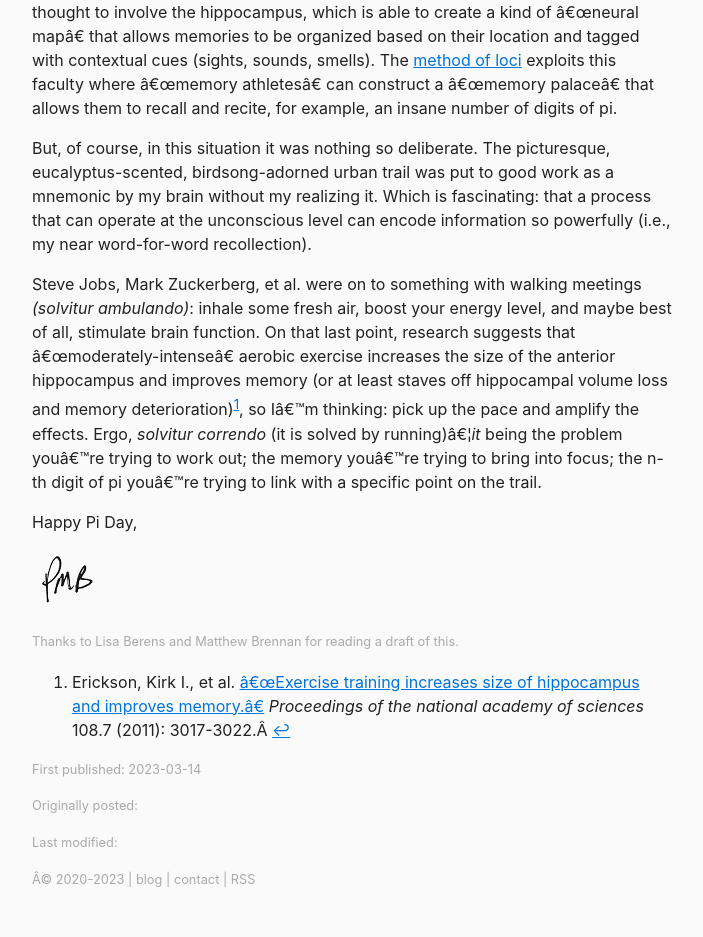
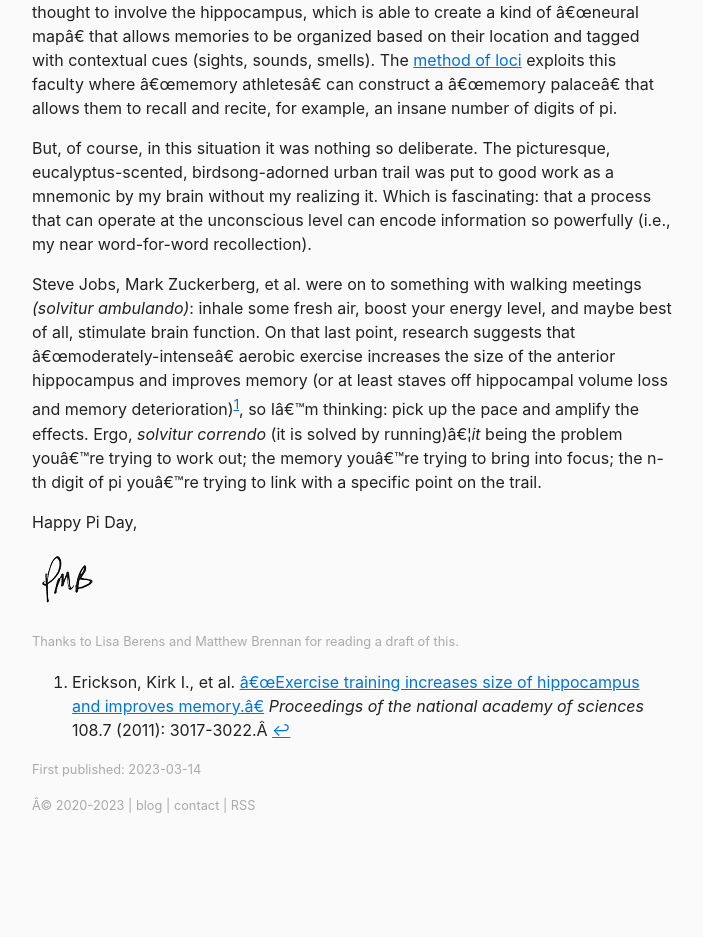
Before and after one commit to berensp/berensp.github.io, a Jekyll site: the page built from _posts/2023-03-14-solvitur-currendo.md, in a window 1280 px wide. Shown: the part 638-1575 px from the top of the page, without its empty margins (288-991 px from the left). Built offline with Jekyll 4.4.1, drawn with Linux system fonts in a browser that asks for light colours; a script that is not in the unit is left out; after the commit the page ends 1501 px from its top, so only the background shows below that.

Commit message:
Update post.html

```diff
--- a/_layouts/post.html
+++ b/_layouts/post.html
@@ -5,7 +5,5 @@ layout: default
 <h1>{{ page.title | escape }}</h1>
 {{ content }}
 <p class="muted small">First published: {{ page.date | date: "%Y-%m-%d" }}</p>
-<p class="muted small">Originally posted: {{ post_originally_posted_at | date: '%Y-%-m-%d' }}</p>
-<p class="muted small">Last modified: {{ post_last_modified_at | date: '%Y-%-m-%d' }}</p>
 
 {%- include footer.html -%}
```
